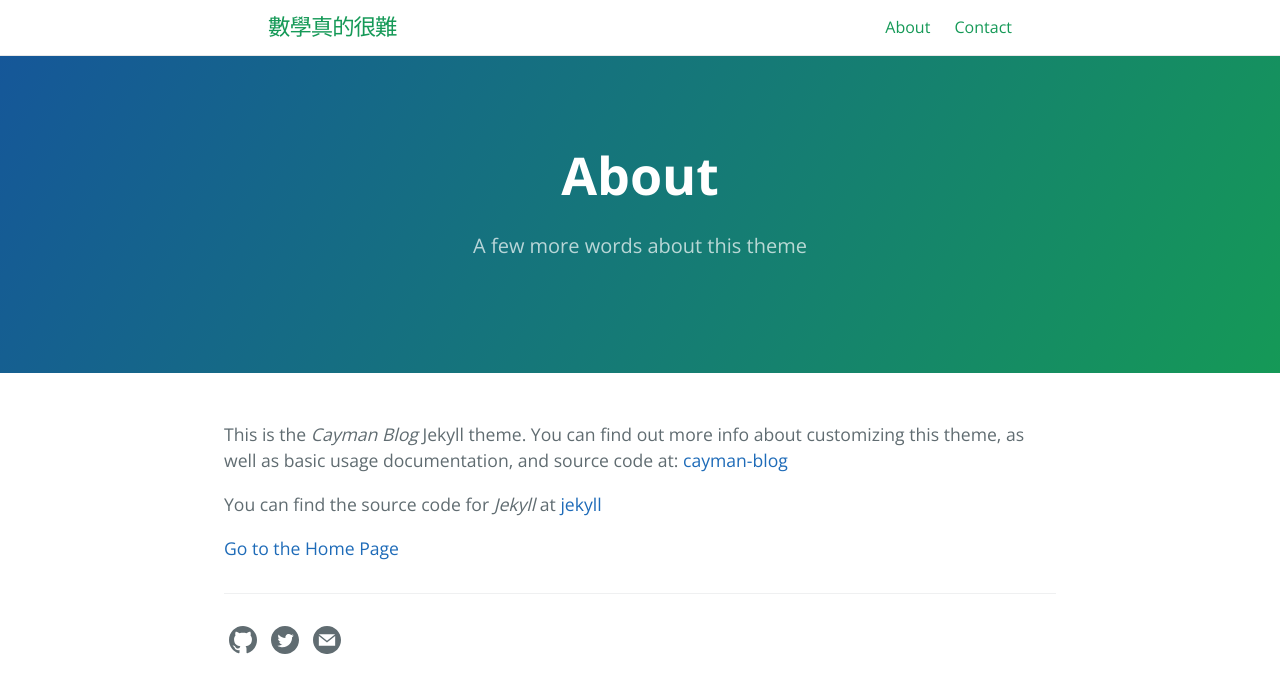
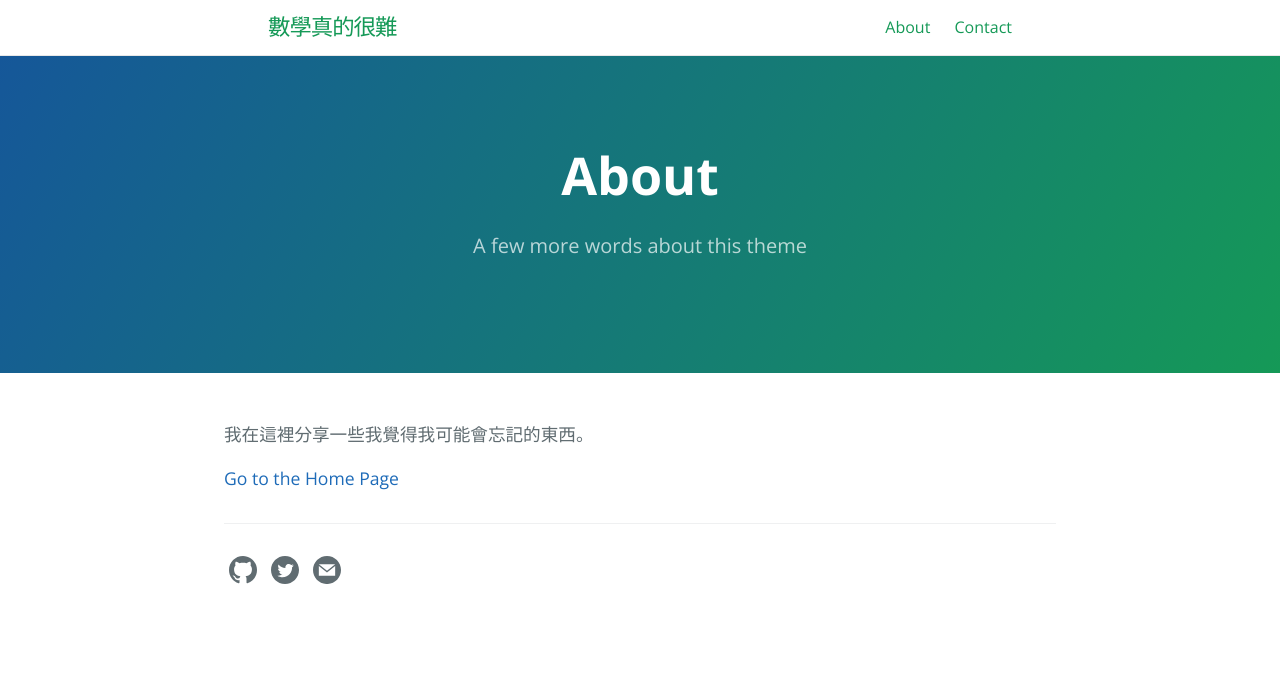
Before and after one commit to aldy120/aldy120.github.io, a Jekyll site: the page built from about.md, in a window 1280 px wide. Shown: the top 693 px of the page. Built offline with Jekyll 4.4.1, drawn with Linux system fonts in a browser that asks for light colours.

Commit message:
Update about

```diff
--- a/about.md
+++ b/about.md
@@ -5,9 +5,6 @@ tagline: A few more words about this theme
 permalink: /about/
 ---
 
-This is the _Cayman Blog_ Jekyll theme. You can find out more info about customizing this theme, as well as basic usage documentation, and source code at: [cayman-blog](https://github.com/lorepirri/cayman-blog)
-
-You can find the source code for _Jekyll_ at [jekyll](https://github.com/jekyll/jekyll)
-
+我在這裡分享一些我覺得我可能會忘記的東西。
 
 [Go to the Home Page](./)
```
